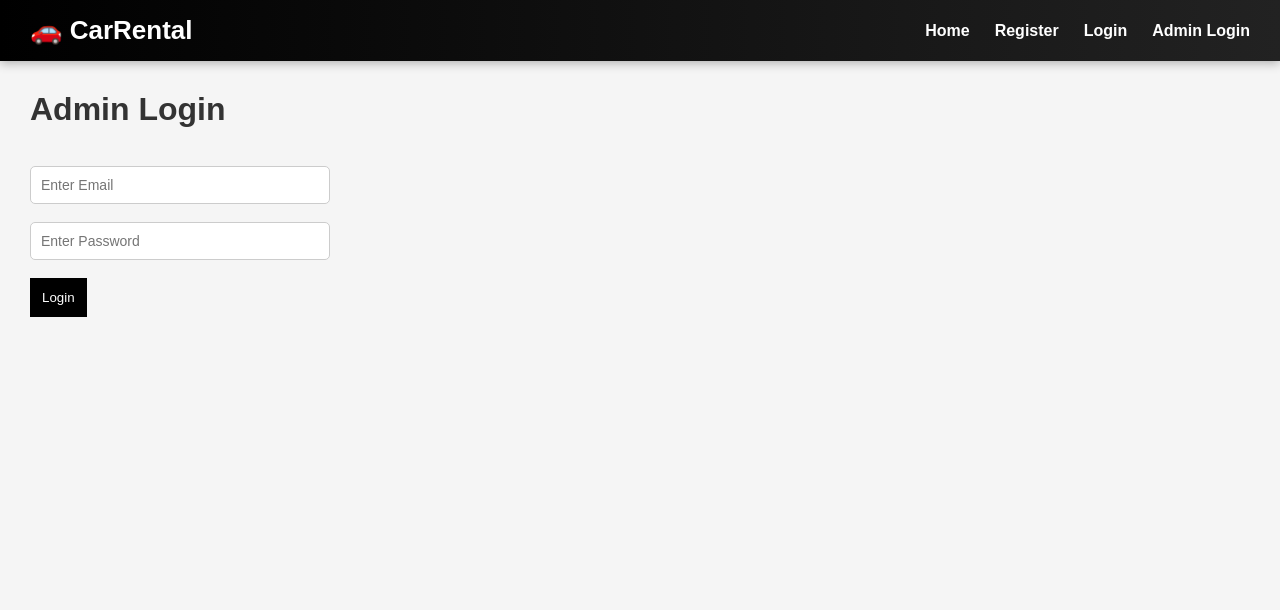
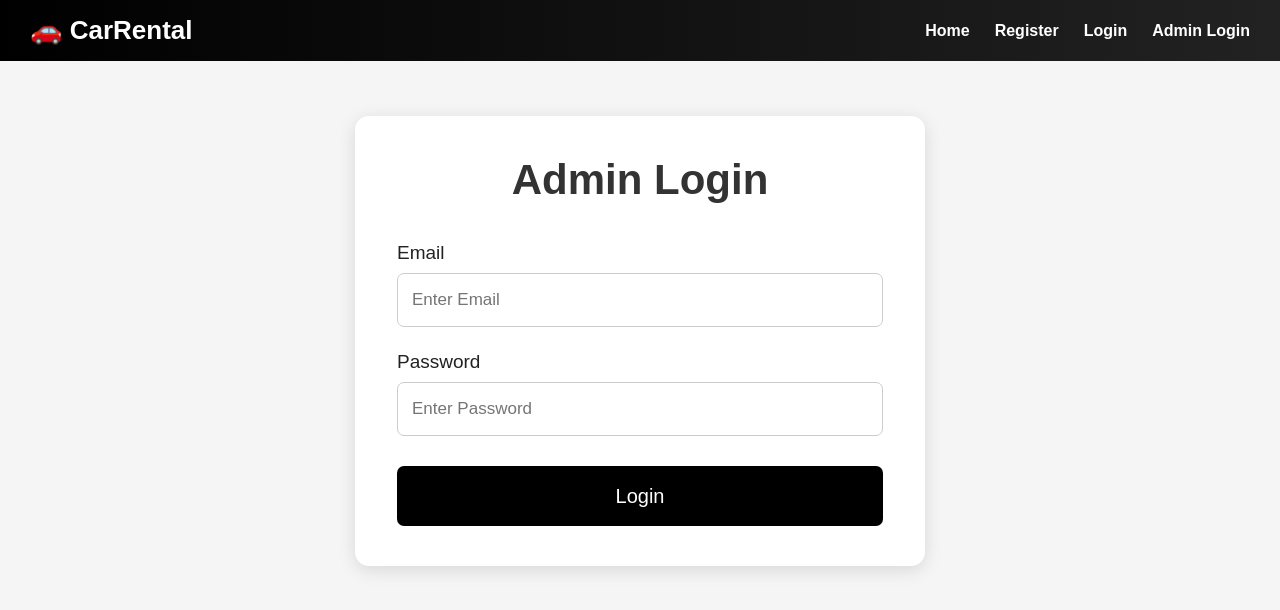
Before and after one commit to Aaryan-Nandan/Car-Rental-System, a React (Create React App) app in the folder frontend/: page /admin-login in a window 1280 px wide. Shown: the top 610 px of the page. Built offline with nearby package versions, Linux system fonts and the light colour scheme.

Commit message:
Updated Admin Login

```diff
--- a/frontend/src/pages/AdminLogin.js
+++ b/frontend/src/pages/AdminLogin.js
@@ -1,17 +1,10 @@
-import { useState }
-
-from "react";
-
+import { useState } from "react";
 import axios from "axios";
-
-import { useNavigate }
-
-from "react-router-dom";
+import { useNavigate } from "react-router-dom";
 
 function AdminLogin() {
 
-    const navigate =
-        useNavigate();
+    const navigate = useNavigate();
 
     const [email, setEmail] =
         useState("");
@@ -19,7 +12,10 @@ function AdminLogin() {
     const [password, setPassword] =
         useState("");
 
-    const handleLogin = () => {
+
+    const handleLogin = (e) => {
+
+        e.preventDefault();
 
         const loginData = {
 
@@ -59,6 +55,7 @@ function AdminLogin() {
                 navigate(
                     "/admin-dashboard"
                 );
+
             })
 
             .catch(() => {
@@ -66,24 +63,95 @@ function AdminLogin() {
                 alert(
                     "Invalid Admin Credentials"
                 );
+
             });
     };
+
 
     return (
 
         <div
             style={{
-                padding: "30px"
+                minHeight: "calc(100vh - 90px)",
+
+                backgroundColor: "#f5f5f5",
+
+                display: "flex",
+
+                justifyContent: "center",
+
+                alignItems: "flex-start",
+
+                paddingTop: "55px",
+
+                paddingLeft: "20px",
+
+                paddingRight: "20px",
+
+                boxSizing: "border-box"
             }}
         >
 
-            <h1>
+            <div
+                style={{
+                    width: "100%",
 
+                    maxWidth: "570px",
+
+                    backgroundColor: "white",
+
+                    borderRadius: "14px",
+
+                    padding: "40px 42px",
+
+                    boxSizing: "border-box",
+
+                    boxShadow:
+                        "0 4px 18px rgba(0,0,0,0.12)"
+                }}
+            >
+
+                {/* ADMIN LOGIN HEADING */}
+
+                <h1
+                    style={{
+                        textAlign: "center",
+
+                        fontSize: "42px",
+
+                        color: "#333",
+
+                        marginTop: "0",
+
+                        marginBottom: "38px",
+
+                        fontWeight: "700"
+                    }}
+                >
                     Admin Login
-
                 </h1>
 
-            <br />
+
+                <form
+                    onSubmit={handleLogin}
+                >
+
+                    {/* EMAIL */}
+
+                    <label
+                        style={{
+                            display: "block",
+
+                            fontSize: "19px",
+
+                            marginBottom: "9px",
+
+                            color: "#222"
+                        }}
+                    >
+                        Email
+                    </label>
+
 
                     <input
                         type="email"
@@ -98,14 +166,48 @@ function AdminLogin() {
                             )
                         }
 
+                        required
+
                         style={{
-                    padding: "10px",
-                    width: "300px"
+                            width: "100%",
+
+                            height: "54px",
+
+                            padding: "0 14px",
+
+                            fontSize: "17px",
+
+                            border:
+                                "1px solid #ccc",
+
+                            borderRadius: "7px",
+
+                            boxSizing:
+                                "border-box",
+
+                            outline: "none",
+
+                            marginBottom: "24px"
                         }}
                     />
 
-            <br />
-            <br />
+
+                    {/* PASSWORD */}
+
+                    <label
+                        style={{
+                            display: "block",
+
+                            fontSize: "19px",
+
+                            marginBottom: "9px",
+
+                            color: "#222"
+                        }}
+                    >
+                        Password
+                    </label>
+
 
                     <input
                         type="password"
@@ -120,34 +222,64 @@ function AdminLogin() {
                             )
                         }
 
+                        required
+
                         style={{
-                    padding: "10px",
-                    width: "300px"
+                            width: "100%",
+
+                            height: "54px",
+
+                            padding: "0 14px",
+
+                            fontSize: "17px",
+
+                            border:
+                                "1px solid #ccc",
+
+                            borderRadius: "7px",
+
+                            boxSizing:
+                                "border-box",
+
+                            outline: "none",
+
+                            marginBottom: "30px"
                         }}
                     />
 
-            <br />
-            <br />
+
+                    {/* LOGIN BUTTON */}
 
                     <button
-
-                onClick={handleLogin}
+                        type="submit"
 
                         style={{
-                    padding: "12px",
+                            width: "100%",
+
+                            height: "60px",
 
                             backgroundColor:
                                 "black",
 
                             color: "white",
 
-                    border: "none"
+                            border: "none",
+
+                            borderRadius: "7px",
+
+                            fontSize: "20px",
+
+                            fontWeight: "500",
+
+                            cursor: "pointer"
                         }}
                     >
+                        Login
+                    </button>
 
-                Login
+                </form>
 
-            </button>
+            </div>
 
         </div>
     );
```
Lines whose indentation alone changed are shown as unchanged.
